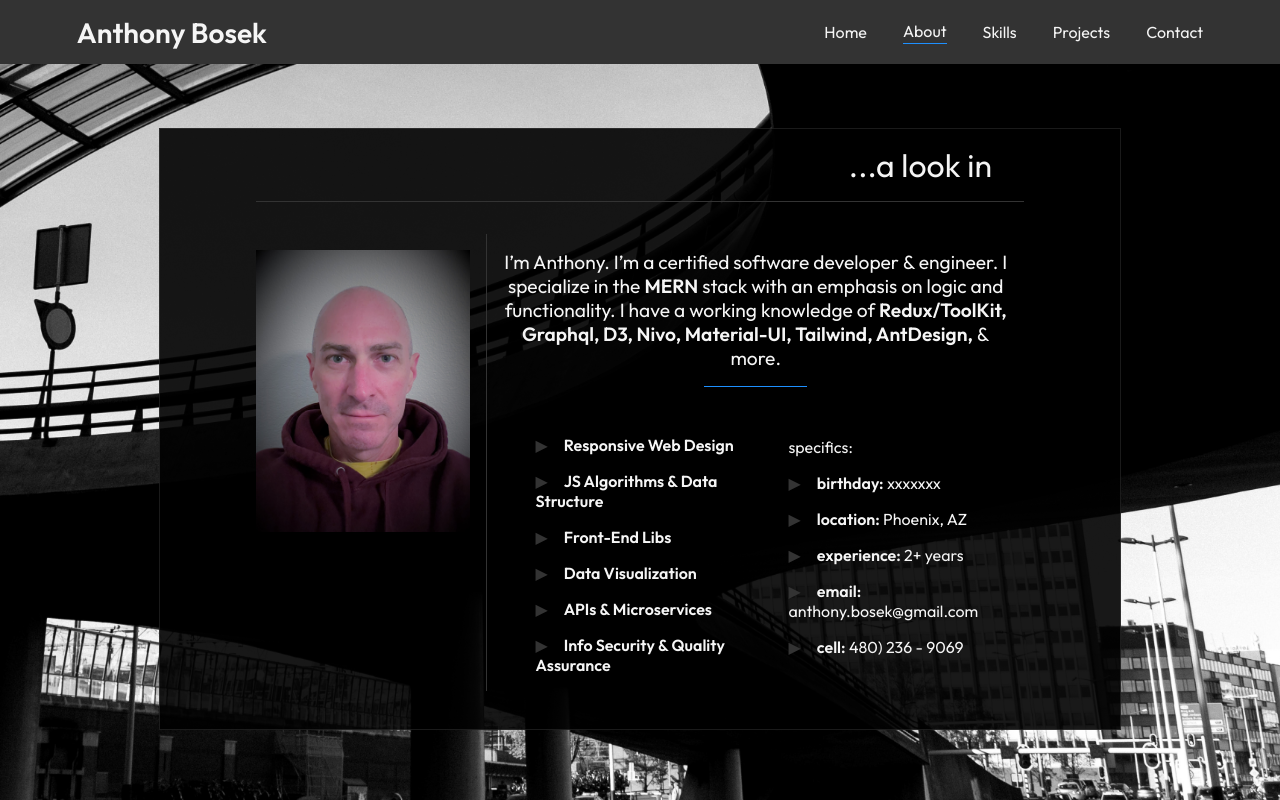
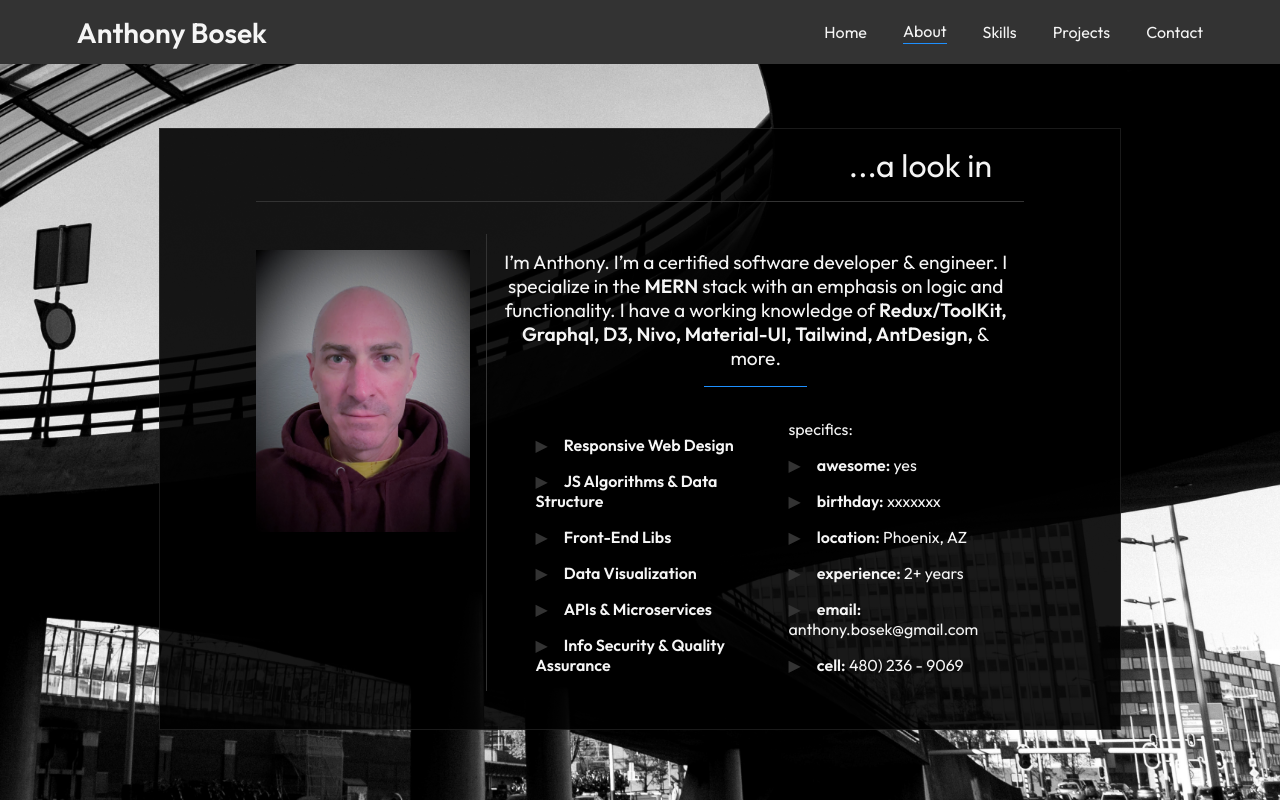
Before and after one commit to anthonyBosek/reactPortfolio, a React (Create React App) app in the folder client/: page /about in a window 1280 px wide. Built offline with nearby package versions, Linux system fonts and the light colour scheme.

Commit message:
modify about page

```diff
--- a/client/src/assets/data/language.js
+++ b/client/src/assets/data/language.js
@@ -164,6 +164,7 @@ export const specsArray = [
   "Info Security & Quality Assurance",
 ];
 export const vitalsArray = [
+  { label: "awesome", value: "yes" },
   { label: "birthday", value: "xxxxxxx" },
   { label: "location", value: "Phoenix, AZ" },
   { label: "experience", value: "2+ years" },
```
